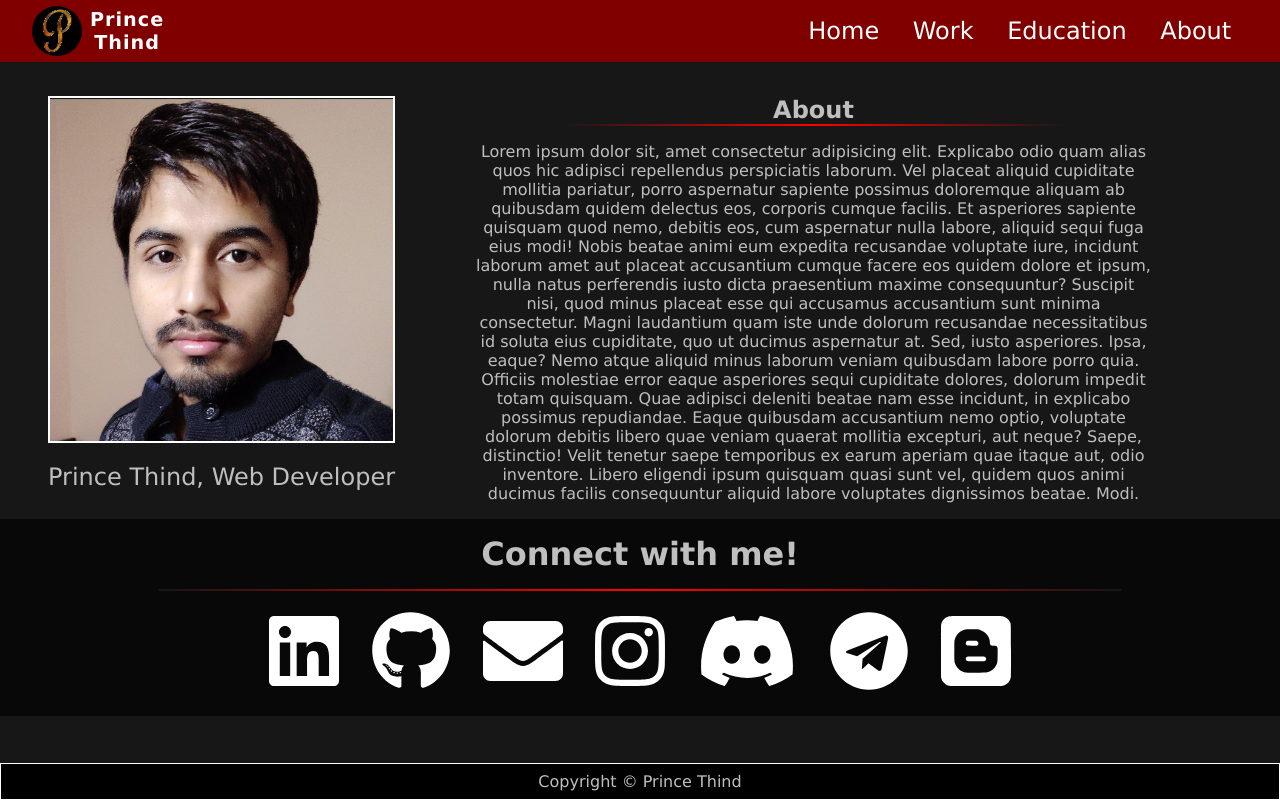
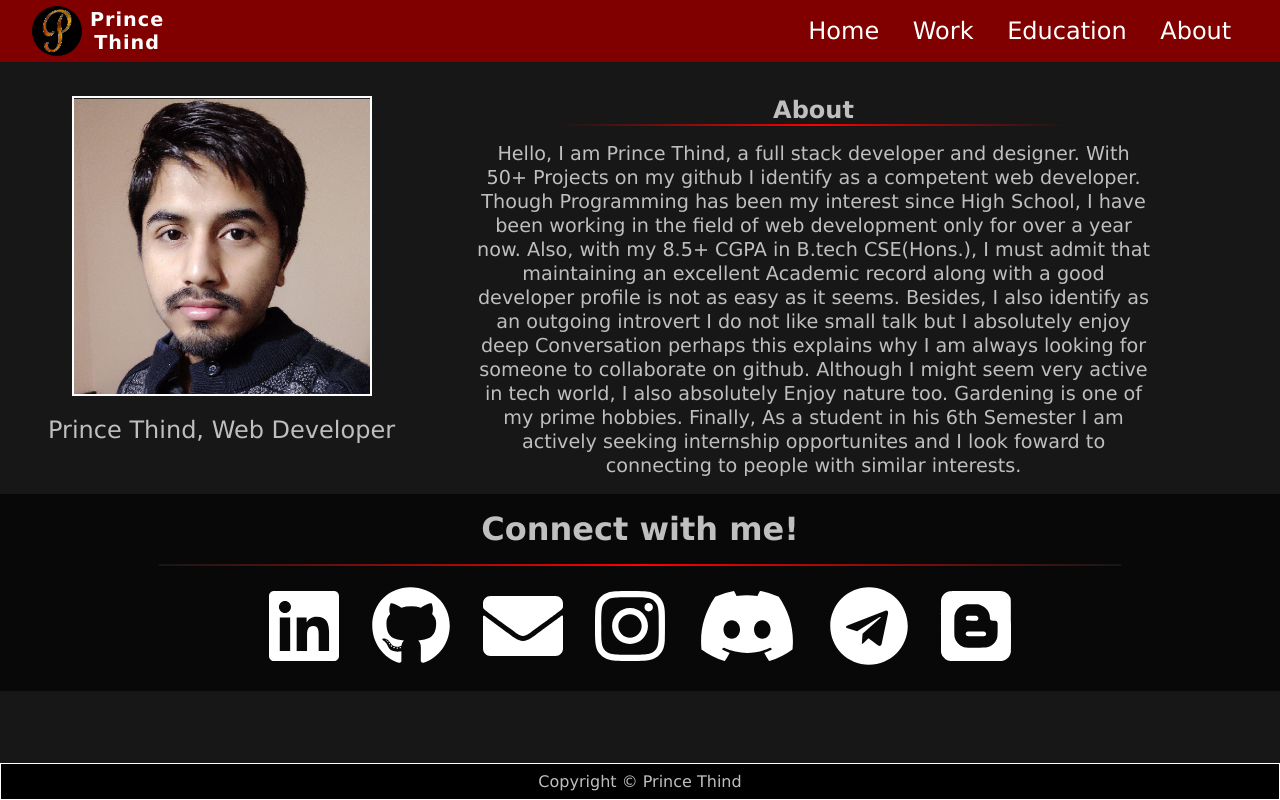
Before and after one commit to prince-thind/prince-thind.github.io, a Next.js app: page /about in a window 1280 px wide. Built offline with nearby package versions, Linux system fonts and the light colour scheme.

Commit message:
add about content

```diff
--- a/pages/about.js
+++ b/pages/about.js
@@ -17,8 +17,8 @@ export default function About() {
         <div>
           <Image
             src={profilePic}
-            width="500"
-            height="500"
+            width="300"
+            height="300"
             alt="profile"
             className={styles["profile-picture"]}
           />
@@ -30,30 +30,20 @@ export default function About() {
           {" "}
           <h2>About</h2> <hr className={styles["hr"]} />
           <p>
-            Lorem ipsum dolor sit, amet consectetur adipisicing elit. Explicabo
-            odio quam alias quos hic adipisci repellendus perspiciatis laborum.
-            Vel placeat aliquid cupiditate mollitia pariatur, porro aspernatur
-            sapiente possimus doloremque aliquam ab quibusdam quidem delectus
-            eos, corporis cumque facilis. Et asperiores sapiente quisquam quod
-            nemo, debitis eos, cum aspernatur nulla labore, aliquid sequi fuga
-            eius modi! Nobis beatae animi eum expedita recusandae voluptate
-            iure, incidunt laborum amet aut placeat accusantium cumque facere
-            eos quidem dolore et ipsum, nulla natus perferendis iusto dicta
-            praesentium maxime consequuntur? Suscipit nisi, quod minus placeat
-            esse qui accusamus accusantium sunt minima consectetur. Magni
-            laudantium quam iste unde dolorum recusandae necessitatibus id
-            soluta eius cupiditate, quo ut ducimus aspernatur at. Sed, iusto
-            asperiores. Ipsa, eaque? Nemo atque aliquid minus laborum veniam
-            quibusdam labore porro quia. Officiis molestiae error eaque
-            asperiores sequi cupiditate dolores, dolorum impedit totam quisquam.
-            Quae adipisci deleniti beatae nam esse incidunt, in explicabo
-            possimus repudiandae. Eaque quibusdam accusantium nemo optio,
-            voluptate dolorum debitis libero quae veniam quaerat mollitia
-            excepturi, aut neque? Saepe, distinctio! Velit tenetur saepe
-            temporibus ex earum aperiam quae itaque aut, odio inventore. Libero
-            eligendi ipsum quisquam quasi sunt vel, quidem quos animi ducimus
-            facilis consequuntur aliquid labore voluptates dignissimos beatae.
-            Modi.
+            Hello, I am Prince Thind, a full stack developer and designer. With
+            50+ Projects on my github I identify as a competent web developer.
+            Though Programming has been my interest since High School, I have
+            been working in the field of web development only for over a year
+            now. Also, with my 8.5+ CGPA in B.tech CSE(Hons.), I must admit that
+            maintaining an excellent Academic record along with a good developer
+            profile is not as easy as it seems. Besides, I also identify as an
+            outgoing introvert I do not like small talk but I absolutely enjoy
+            deep Conversation perhaps this explains why I am always looking for
+            someone to collaborate on github. Although I might seem very active
+            in tech world, I also absolutely Enjoy nature too. Gardening is one
+            of my prime hobbies. Finally, As a student in his 6th Semester I am
+            actively seeking internship opportunites and I look foward to
+            connecting to people with similar interests.
           </p>
         </div>
       </div>
--- a/styles/About.module.scss
+++ b/styles/About.module.scss
@@ -2,11 +2,7 @@
 @use "./variables";
 
 .profile-picture {
-  // border-radius: 50%;
   border: 2px solid white !important;
-  // @include mixins.small-screen() {
-  //   margin: 1rem !important;
-  // }
 }
 .caption {
   white-space: pre;
@@ -30,9 +26,12 @@
   .about-content {
     padding: 0 5rem;
     box-sizing: border-box;
-    // background-color: blue;
     @include mixins.small-screen() {
       padding: 0;
+    }
+    p{
+      font-size: 1.2rem;
+      line-height: 1.5rem;
     }
   }
 }
```
